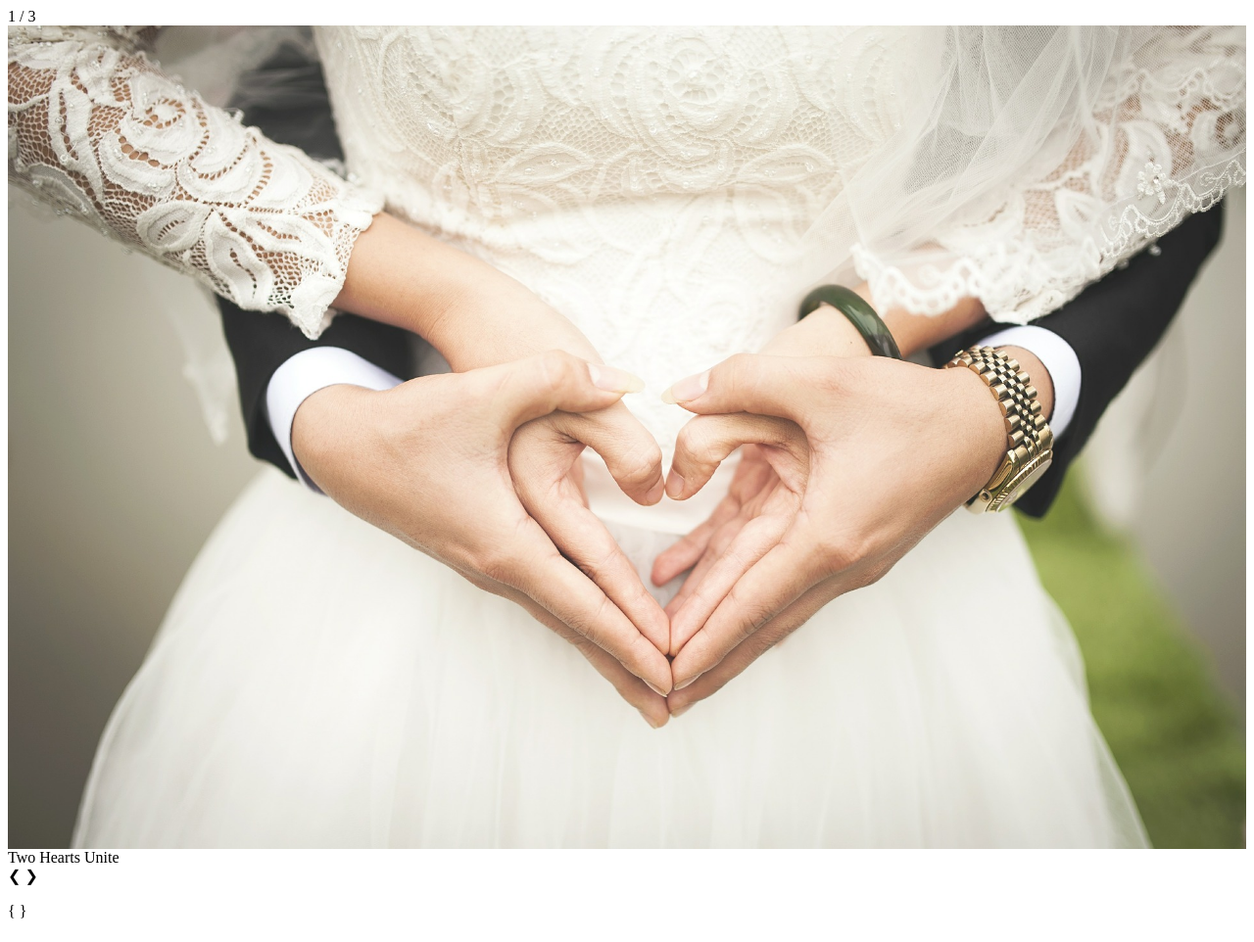
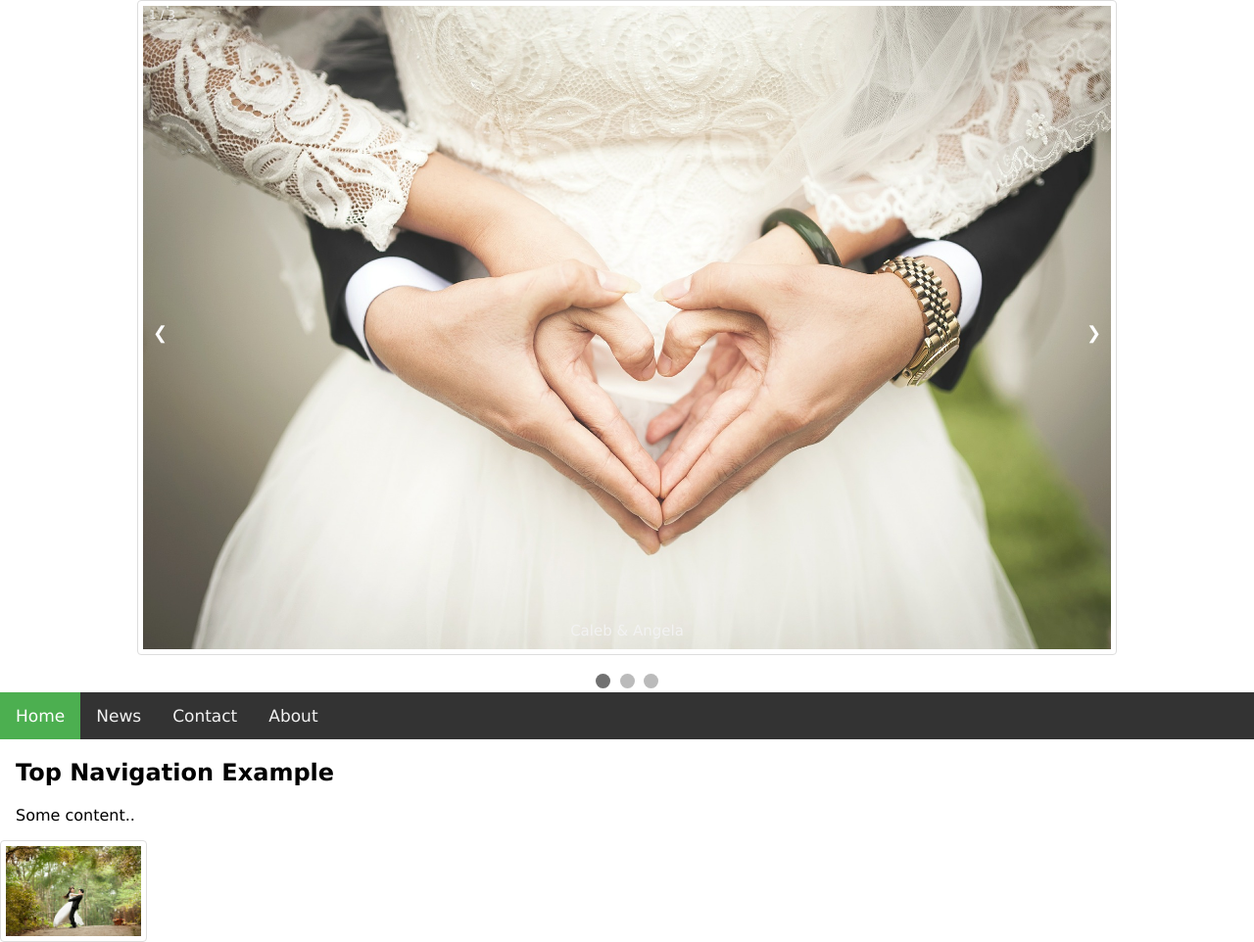
Before and after one commit to alyssafiess/MobileAppDev, a PHP site: page / in a window 1280 px wide. Shown: the whole page at 98% size. Before the commit the page ends 938 px from the top, so only its background shows below. Run offline with PHP 8.4, Linux system fonts and the light colour scheme.

Commit message:
Adjustments
CSS and Index

```diff
--- a/module 02/project/index.html
+++ b/module 02/project/index.html
@@ -1,23 +1,160 @@
+<!DOCTYPE html>
 <html>
 <head>
+<meta name="viewport" content="width=device-width, initial-scale=1">
+<style>
+* {box-sizing: border-box}
+body {font-family: Verdana, sans-serif; margin:0}
+.mySlides {display: none}
+img {vertical-align: middle;}
+
+/* Slideshow container */
+.slideshow-container {
+  max-width: 1000px;
+  position: relative;
+  margin: auto;
+}
+
+/* Next & previous buttons */
+.prev, .next {
+  cursor: pointer;
+  position: absolute;
+  top: 50%;
+  width: auto;
+  padding: 16px;
+  margin-top: -22px;
+  color: white;
+  font-weight: bold;
+  font-size: 18px;
+  transition: 0.6s ease;
+  border-radius: 0 3px 3px 0;
+  user-select: none;
+}
+
+/* Position the "next button" to the right */
+.next {
+  right: 0;
+  border-radius: 3px 0 0 3px;
+}
+
+/* On hover, add a black background color with a little bit see-through */
+.prev:hover, .next:hover {
+  background-color: rgba(0,0,0,0.8);
+}
+
+/* Caption text */
+.text {
+  color: #f2f2f2;
+  font-size: 15px;
+  padding: 8px 12px;
+  position: absolute;
+  bottom: 8px;
+  width: 100%;
+  text-align: center;
+}
+
+/* Number text (1/3 etc) */
+.numbertext {
+  color: #f2f2f2;
+  font-size: 12px;
+  padding: 8px 12px;
+  position: absolute;
+  top: 0;
+}
+
+/* The dots/bullets/indicators */
+.dot {
+  cursor: pointer;
+  height: 15px;
+  width: 15px;
+  margin: 0 2px;
+  background-color: #bbb;
+  border-radius: 50%;
+  display: inline-block;
+  transition: background-color 0.6s ease;
+}
+
+.active, .dot:hover {
+  background-color: #717171;
+}
+
+/* Fading animation */
+.fade {
+  -webkit-animation-name: fade;
+  -webkit-animation-duration: 1.5s;
+  animation-name: fade;
+  animation-duration: 1.5s;
+}
+
+@-webkit-keyframes fade {
+  from {opacity: .4}
+  to {opacity: 1}
+}
+
+@keyframes fade {
+  from {opacity: .4}
+  to {opacity: 1}
+}
+
+/* On smaller screens, decrease text size */
+@media only screen and (max-width: 300px) {
+  .prev, .next,.text {font-size: 11px}
+}
+.topnav {
+  overflow: hidden;
+  background-color: #333;
+}
+
+.topnav a {
+  float: left;
+  color: #f2f2f2;
+  text-align: center;
+  padding: 14px 16px;
+  text-decoration: none;
+  font-size: 17px;
+}
+
+.topnav a:hover {
+  background-color: #ddd;
+  color: black;
+}
+
+.topnav a.active {
+  background-color: #4CAF50;
+  color: white;
+}
+img {
+  border: 1px solid #ddd;
+  border-radius: 4px;
+  padding: 5px;
+  width: 150px;
+}
+
+img:hover {
+  box-shadow: 0 0 2px 1px rgba(0, 140, 186, 0.5);
+}
+</style>
+</head>
+<body>
+
 <div class="slideshow-container">
 
 <div class="mySlides fade">
   <div class="numbertext">1 / 3</div>
   <img src="Img1.jpg" style="width:100%">
-    <div class="text">Two Hearts Unite</div>
+  <div class="text">Caleb & Angela</div>
 </div>
 
 <div class="mySlides fade">
   <div class="numbertext">2 / 3</div>
   <img src="Img2.jpg" style="width:100%">
-    <div class="text">5/10/2019</div>
+  <div class="text">Exchange Vows</div>
 </div>
 
 <div class="mySlides fade">
   <div class="numbertext">3 / 3</div>
   <img src="Img3.jpg" style="width:100%">
-    <div class="text">Mike & Julia</div>
+  <div class="text">May 10th, 2019</div>
 </div>
 
 <a class="prev" onclick="plusSlides(-1)">&#10094;</a>
@@ -60,10 +197,19 @@
   dots[slideIndex-1].className += " active";
 }
 </script>
-</head>
-<body>
-  {
+<div class="topnav">
+  <a class="active" href="#home">Home</a>
+  <a href="#news">News</a>
+  <a href="#contact">Contact</a>
+  <a href="#about">About</a>
+</div>
 
-  }
+<div style="padding-left:16px">
+  <h2>Top Navigation Example</h2>
+  <p>Some content..</p>
+</div>
+<a target="_blank" href="wedding.jpg">
+  <img src="wedding.jpg" alt="wedding" style="width:150px">
+</a>
 </body>
 </html>
```
Also changed, not shown: module 02/project/CSS/style.css (+28 -21 lines). Lines whose indentation alone changed are shown as unchanged.
